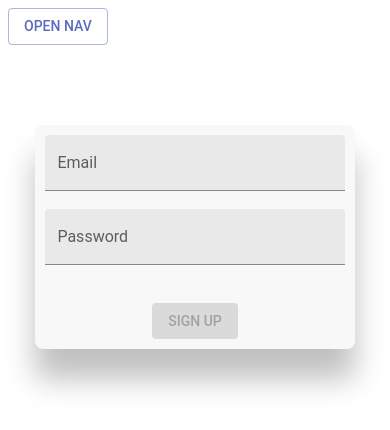
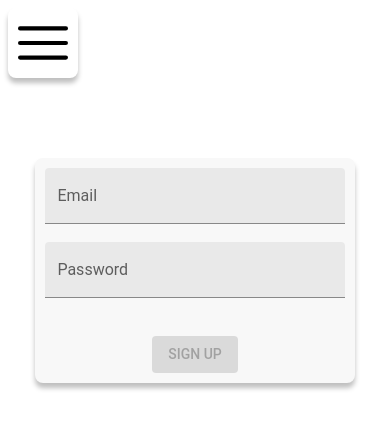
Before and after one commit to LambdaAK/CourseSphere, a React (Vite) app in the folder frontend/: page /signup in a window 390 px wide. Shown: the top 430 px of the page. Built offline with nearby package versions, Linux system fonts and the light colour scheme.

Commit message:
Hamburger for nav

```diff
--- a/frontend/src/css/util.scss
+++ b/frontend/src/css/util.scss
@@ -33,7 +33,7 @@ $soft-teal: #a3d5d3;
 
 @mixin shadow {
     //box-shadow: 0px 0px 10px 0px rgba(0,0,0,1);
-    box-shadow: 0 30px 30px hsla(0, 0%, 0%, 0.25);
+    box-shadow: 0 5px 5px hsla(0, 0%, 0%, 0.25);
     border-radius: 8px;
     padding: 10px;
 }
--- a/frontend/src/nav/Nav.css
+++ b/frontend/src/nav/Nav.css
@@ -4,11 +4,18 @@
 }
 
 .hamburger {
+  box-shadow: 0 5px 5px hsla(0, 0%, 0%, 0.25);
+  border-radius: 8px;
+  padding: 10px;
   height: 50px;
+  transition: all 0.3s;
+}
+.hamburger:hover {
+  transform: translateY(2px);
 }
 
 .nav-link {
-  box-shadow: 0 30px 30px hsla(0, 0%, 0%, 0.25);
+  box-shadow: 0 5px 5px hsla(0, 0%, 0%, 0.25);
   border-radius: 8px;
   padding: 10px;
   padding: 10px;
--- a/frontend/src/nav/Nav.scss
+++ b/frontend/src/nav/Nav.scss
@@ -6,8 +6,15 @@
 }
 
 .hamburger {
-  // make the hambuger smaller
+  @include shadow;
   height: 50px;
+
+  transition: all 0.3s;
+
+  &:hover {
+    transform: translateY(2px);
+
+  }
 }
 
 .nav-button {
--- a/frontend/src/nav/Nav.tsx
+++ b/frontend/src/nav/Nav.tsx
@@ -71,8 +71,10 @@ export default function Nav() {
 
   return (
     <div className="nav">
-      <Button variant="outlined"
-      onClick = {toggleDrawer(true)}>Open Nav</Button>
+      <img src={hamburger
+      } alt="menu" className="hamburger"
+      onClick = {toggleDrawer(true)}
+      />
       <Drawer anchor = {"top"} open={open} onClose={toggleDrawer(false)}>
         {list()}
       </Drawer>
--- a/frontend/src/signup/SignUp.css
+++ b/frontend/src/signup/SignUp.css
@@ -3,7 +3,7 @@
 }
 
 .sign-up-box {
-  box-shadow: 0 30px 30px hsla(0, 0%, 0%, 0.25);
+  box-shadow: 0 5px 5px hsla(0, 0%, 0%, 0.25);
   border-radius: 8px;
   padding: 10px;
   background-color: #f8f8f8;
@@ -22,7 +22,7 @@
 }
 
 .sign-up-button {
-  box-shadow: 0 30px 30px hsla(0, 0%, 0%, 0.25);
+  box-shadow: 0 5px 5px hsla(0, 0%, 0%, 0.25);
   border-radius: 8px;
   padding: 10px;
   border-radius: 8px;
```
Also changed, not shown: 1 other file (tests, documents, lock files or other folders).
